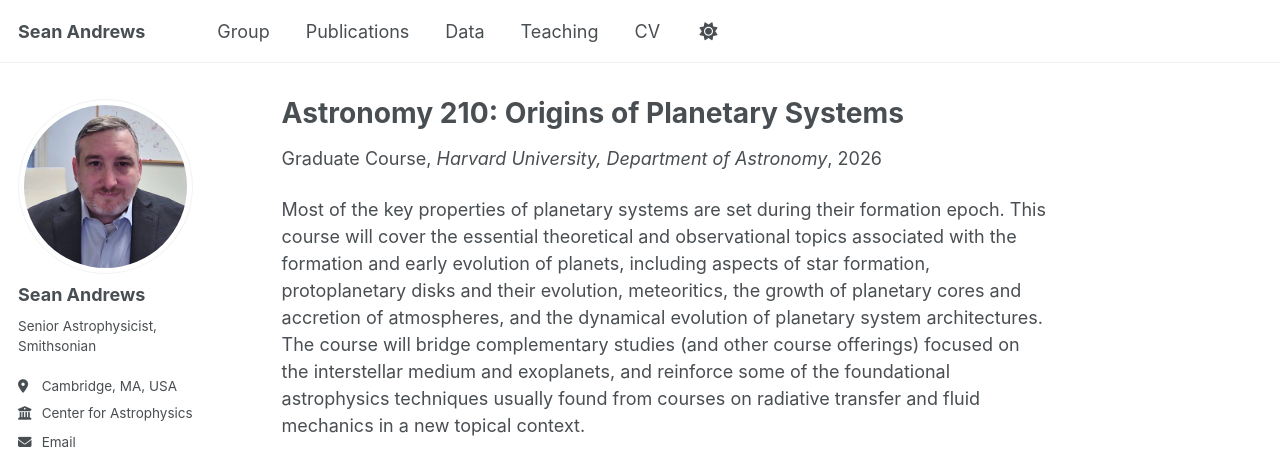
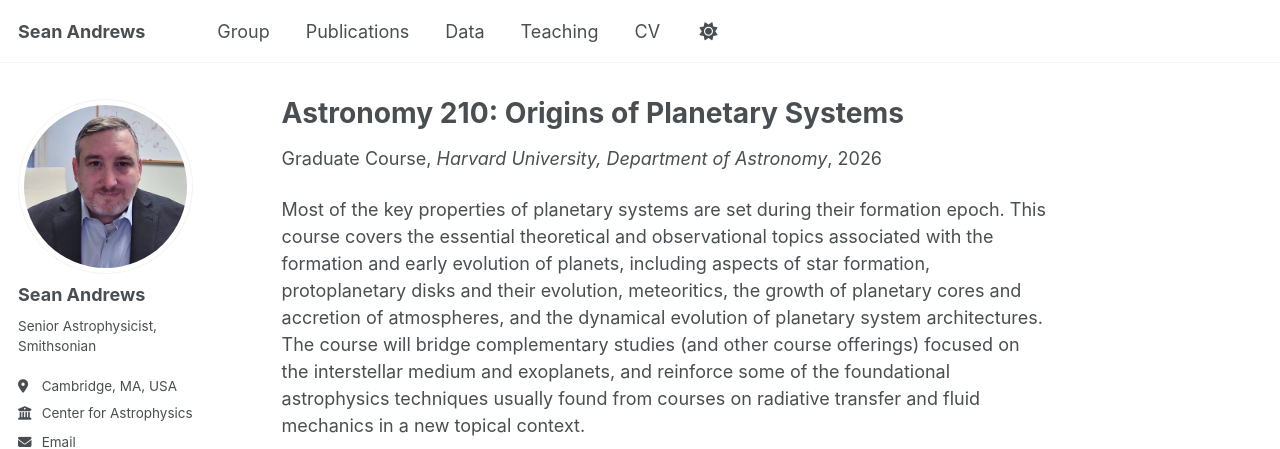
Before and after one commit to seanandrews/seanandrews.github.io, a Jekyll site: the page built from _teaching/2015-spring-teaching-2.md, in a window 1280 px wide and 1132 px high. Shown: the top 449 px of the window. Built offline with Jekyll 4.4.1, drawn with Linux system fonts in a browser that asks for light colours; some web fonts are replaced; a script that is not in the unit is left out.

Commit message:
Update 2015-spring-teaching-2.md

```diff
--- a/_teaching/2015-spring-teaching-2.md
+++ b/_teaching/2015-spring-teaching-2.md
@@ -8,7 +8,7 @@ date: 2026-01-26
 location: "Cambridge, MA, USA"
 ---
 
-Most of the key properties of planetary systems are set during their formation epoch.  This course will cover the essential theoretical and observational topics associated with the formation and early evolution of planets, including aspects of star formation, protoplanetary disks and their evolution, meteoritics, the growth of planetary cores and accretion of atmospheres, and the dynamical evolution of planetary system architectures.  The course will bridge complementary studies (and other course offerings) focused on the interstellar medium and exoplanets, and reinforce some of the foundational astrophysics techniques usually found from courses on radiative transfer and fluid mechanics in a new topical context.
+Most of the key properties of planetary systems are set during their formation epoch.  This course covers the essential theoretical and observational topics associated with the formation and early evolution of planets, including aspects of star formation, protoplanetary disks and their evolution, meteoritics, the growth of planetary cores and accretion of atmospheres, and the dynamical evolution of planetary system architectures.  The course will bridge complementary studies (and other course offerings) focused on the interstellar medium and exoplanets, and reinforce some of the foundational astrophysics techniques usually found from courses on radiative transfer and fluid mechanics in a new topical context.
 
 Heading 1
 ======
```
